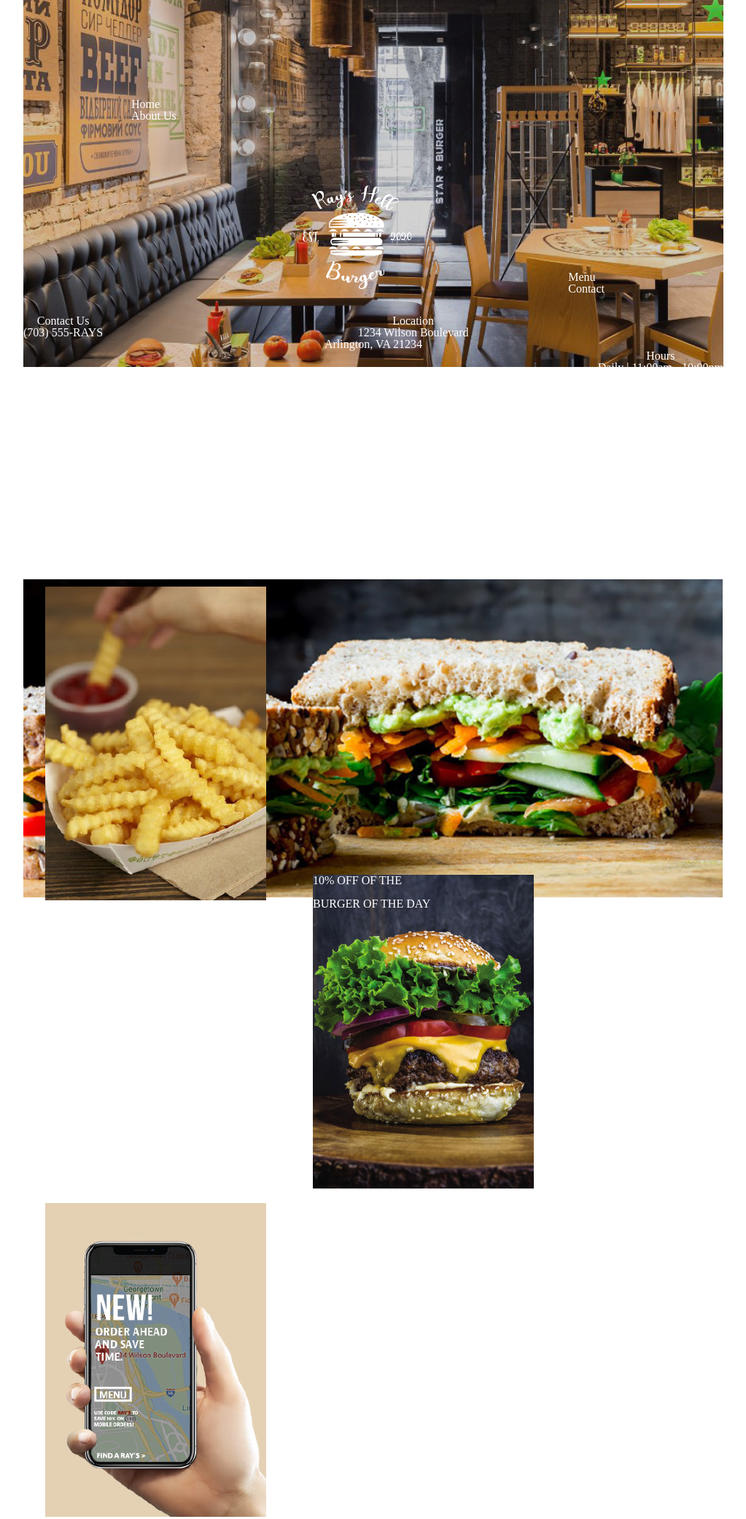
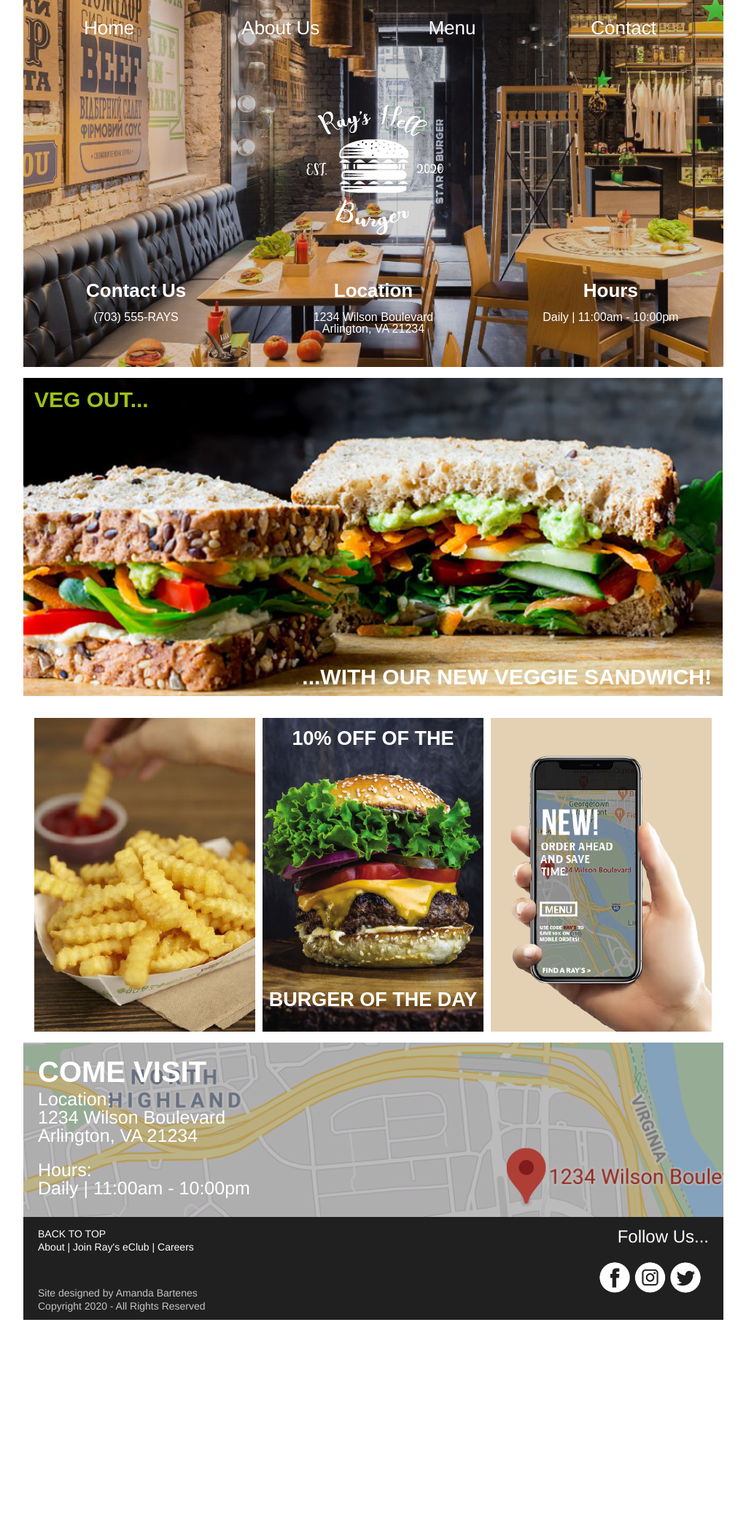
Before and after one commit to abartenes/AVT217-DL1, a plain HTML site: page p2/home.html in a window 1280 px wide. Shown: the top 2082 px of the page at 73% size, without its empty margins (128-1151 px from the left). After the commit the page ends 1809 px from the top, so only its background shows below. Drawn offline with Linux system fonts and the light colour scheme.

Commit message:
Add files via upload

```diff
--- /dev/null
+++ b/p2/css/home.css
@@ -0,0 +1,279 @@
+@charset "UTF-8";
+/* CSS Document */
+
+/* http://meyerweb.com/eric/tools/css/reset/
+   v2.0 | 20110126
+   License: none (public domain)
+*/
+
+html, body, div, span, applet, object, iframe,
+h1, h2, h3, h4, h5, h6, p, blockquote, pre,
+a, abbr, acronym, address, big, cite, code,
+del, dfn, em, img, ins, kbd, q, s, samp,
+small, strike, strong, sub, sup, tt, var,
+b, u, i, center,
+dl, dt, dd, ol, ul, li,
+fieldset, form, label, legend,
+table, caption, tbody, tfoot, thead, tr, th, td,
+article, aside, canvas, details, embed,
+figure, figcaption, footer, header, hgroup,
+menu, nav, output, ruby, section, summary,
+time, mark, audio, video {
+	margin: 0;
+	padding: 0;
+	border: 0;
+	font-size: 100%;
+	font: inherit;
+	vertical-align: baseline;
+}
+/* HTML5 display-role reset for older browsers */
+article, aside, details, figcaption, figure,
+footer, header, hgroup, menu, nav, section {
+	display: block;
+}
+body {
+	line-height: 1;
+}
+ol, ul {
+	list-style: none;
+}
+blockquote, q {
+	quotes: none;
+}
+blockquote:before, blockquote:after,
+q:before, q:after {
+	content: '';
+	content: none;
+}
+table {
+	border-collapse: collapse;
+	border-spacing: 0;
+}
+
+
+
+
+
+
+/* CSS Starts Here*/
+
+body {
+	width:960px;
+	margin:0 auto;
+	line-height:1;
+	font-family:"Helvetica Neue", Helvetica, Arial, "sans-serif";
+}
+
+header {
+	color:white;
+	width:960px;
+	height:503px;
+	float:left;
+	background-image:url("../img/homepage.png");
+	background-repeat:no-repeat;
+	clear:both;
+	margin:0 auto;
+}
+
+.navbar {
+	margin:0 auto;
+}
+
+.navbar a {
+	float:left;
+	padding:12px;
+	padding-top:25px;
+	color:white;
+	text-decoration:none;
+	font-size:26px;
+	font-weight:500;
+	width:22%;
+	text-align:center;
+	align-content:center;
+}
+
+#logo{
+	margin:0 auto;
+	padding-top:125px;
+	padding-bottom:45px;
+	max-height:210px;
+	max-width:210px;
+}
+
+#hero-head {
+	text-align: center;
+	margin:0 auto;
+	font-family:"bebas-neue",sans-serif;
+	font-weight:300;
+	column-count:3;
+}
+
+h1 {
+	font-family:"bebas-neue",sans-serif;
+	font-weight:550;
+	font-size:26px;
+	text-align: center;
+	color:white;
+	padding-top:5px;
+}
+
+#veggiesand {
+	width:959px;
+	height:436px;
+	background-image:url("../img/veggiesandwhich.png");
+	background-repeat:no-repeat;
+	margin:15px auto;
+	display:inline-block;
+	float:left;
+}
+
+#veggiesand h2 {
+	font-family:"bebas-neue",sans-serif;
+	font-size:30px;
+	font-weight:700;
+	padding-left:5px;
+	padding-top:15px;
+	color:#9dc21a;
+}
+
+#veggiesand p {
+	font-family:"bebas-neue",sans-serif;
+	font-size:30px;
+	font-weight:700;
+	text-align:right;
+	padding-right:25px;
+	padding-top:350px;
+	color:white;
+}
+
+article{
+	clear:both;
+	padding-left:10px;
+	padding-right:10px;
+}
+
+.boxes {
+	margin:15px 5px;
+	display:inline-block;
+	float:left;
+}
+
+#leftbox {
+	background-image:url("../img/frenchfries.png");
+	background-repeat:no-repeat;
+	width:303px;
+	height:430px;
+}
+
+#middlebox{
+	background-image:url("../img/burgerad.png");
+	background-repeat:no-repeat;
+	width:303px;
+	height:430px;
+	color:white;
+}
+
+.boxes h2 {
+	text-align:center;
+	font-family:"bebas-neue",sans-serif;
+	font-size:27px;
+	font-weight:700;
+	padding-top:15px;
+	padding-bottom:315px;
+}
+
+.boxes p {
+	text-align:center;
+	font-family:"bebas-neue",sans-serif;
+	font-size:27px;
+	font-weight:700;
+}
+
+#rightbox {
+	background-image:url("../img/mobilead copy.png");
+	background-repeat:no-repeat;
+	width:303px;
+	height:430px;
+}
+
+#info {
+	background-image:url("../img/locationad.png");
+	background-repeat:no-repeat;
+	width:940px;
+  	margin:0 auto;
+}
+
+#info h2{
+	font-family:"bebas-neue",sans-serif;
+	font-size:40px;
+	font-weight:700;
+	padding-bottom:5px;
+	padding-top:10px;
+	padding-left:5px;
+	color:white;
+}
+
+#info p{
+	font-family:'Helvetica Neue', Helvetica, Arial, 'sans-serif';
+	font-size:25px;
+	padding-bottom:22px;
+	padding-left:5px;
+	font-weight:350;
+}
+
+footer {
+    clear:both;
+    background-color:#202020;
+    width:960px;
+    padding-top:10px;
+    margin:0 auto;
+    overflow:hidden;
+}
+
+#footerright {
+	width:920px;
+	color:white;
+	text-align:right;
+	float:right;
+	padding-right:20px;
+	font-size:24px;
+	padding-top:5px;
+}
+
+#footerright img {
+	max-height:58px;
+	max-width:160px;
+	padding-top:15px;
+}
+
+#topleft {
+    font-family:"Helvetica Neue", Helvetica, Arial, "sans-serif";
+    color:white;
+    padding-left:20px;
+    font-size:14px;
+    line-height:18px;
+    float:left;
+	margin-top:-100px;
+}
+
+#topleft p {
+	font-family:"Helvetica Neue", Helvetica, Arial, "sans-serif";
+	color:#C5C5C5;
+	font-size:14px;
+	line-height:18px;
+	float:left;
+	padding-top:45px;
+	padding-bottom:10px;
+}
+
+footer a:link    {color:white; background-color:transparent; text-decoration:none}
+footer a:visited {color:#C5C5C5;}
+footer a:hover   {color:#8F0002; background-color:transparent; text-decoration:none}
+
+.navbar a:active {color:white; background-color:transparent; text-decoration:none}
+.navbar a:visited {color:white; background-color:transparent; text-decoration:none}
+.navbar a:hover {color:#8F0002; background-color:transparent; text-decoration:none}
+
+#hero-head a:link    {color:white; background-color:transparent; text-decoration:none}
+#hero-head a:visited {color:white}
+#hero-head a:hover   {color:#8F0002; background-color:transparent; text-decoration:none}
--- /dev/null
+++ b/p2/css/menu.css
@@ -0,0 +1,284 @@
+@charset "UTF-8";
+/* CSS Document */
+/* http://meyerweb.com/eric/tools/css/reset/
+   v2.0 | 20110126
+   License: none (public domain)
+*/
+
+html, body, div, span, applet, object, iframe,
+h1, h2, h3, h4, h5, h6, p, blockquote, pre,
+a, abbr, acronym, address, big, cite, code,
+del, dfn, em, img, ins, kbd, q, s, samp,
+small, strike, strong, sub, sup, tt, var,
+b, u, i, center,
+dl, dt, dd, ol, ul, li,
+fieldset, form, label, legend,
+table, caption, tbody, tfoot, thead, tr, th, td,
+article, aside, canvas, details, embed,
+figure, figcaption, footer, header, hgroup,
+menu, nav, output, ruby, section, summary,
+time, mark, audio, video {
+	margin: 0;
+	padding: 0;
+	border: 0;
+	font-size: 100%;
+	font: inherit;
+	vertical-align: baseline;
+}
+/* HTML5 display-role reset for older browsers */
+article, aside, details, figcaption, figure,
+footer, header, hgroup, menu, nav, section {
+	display: block;
+}
+body {
+	line-height: 1;
+}
+ol, ul {
+	list-style: none;
+}
+blockquote, q {
+	quotes: none;
+}
+blockquote:before, blockquote:after,
+q:before, q:after {
+	content: '';
+	content: none;
+}
+table {
+	border-collapse: collapse;
+	border-spacing: 0;
+}
+
+
+
+
+
+
+
+/* CSS Starts Here*/
+
+body {
+	width:960px;
+	margin:0 auto;
+	line-height:1;
+	font-family:"Helvetica Neue", Helvetica, Arial, "sans-serif";
+}
+
+header {
+	color:white;
+	width:960px;
+	height:503px;
+	float:left;
+	background-image:url("../img/raysmenu.png");
+	background-repeat:no-repeat;
+	clear:both;
+	margin:0 auto;
+}
+
+.navbar {
+	margin:0 auto;
+}
+
+.navbar a {
+	float:left;
+	padding:12px;
+	padding-top:25px;
+	color:white;
+	text-decoration:none;
+	font-size:26px;
+	font-weight:500;
+	width:22%;
+	text-align:center;
+	align-content:center;
+}
+
+#logo{
+	margin:0 auto;
+	padding-top:125px;
+	padding-bottom:45px;
+	max-height:210px;
+	max-width:210px;
+}
+
+#hero-head {
+	text-align: center;
+	margin:0 auto;
+	font-family:"bebas-neue",sans-serif;
+	font-weight:300;
+	column-count:3;
+}
+
+ol, ul, li {
+	list-style:none;
+}
+
+li{
+	float:left;
+	font-weight:300;
+}
+
+h1 {
+	font-family:"bebas-neue",sans-serif;
+	font-weight:550;
+	font-size:26px;
+	text-align: center;
+	color:white;
+	padding-top:5px;
+}
+
+h2 {
+	font-family:"bebas-neue",sans-serif;
+	font-weight:700;
+	font-size:28px;
+	color:#8F0002;
+	padding-bottom:20px;
+}
+
+.menuitems {
+	max-width:545px;
+	float:left;
+	line-height:18px;
+}
+
+.menuitems li {
+	float:left;
+	width:545px;
+}
+
+.menuitems h3 {
+	font-family:"bebas-neue",sans-serif;
+	font-weight:550;
+	font-size:18px;
+}
+
+.foodphoto {
+	float:right;
+	margin-right:80px;
+}
+
+.cost {
+	font-weight:bold;
+	color:#8F0002;
+	padding-left:5px;
+}
+
+article{
+	width:960px;
+	clear:both;
+	padding-top:35px;
+	margin-left:40px;
+	margin-right:10px;
+}
+
+section{
+	max-width:960px;
+}
+
+#burgers {
+	clear:both;
+	width:960px;
+	padding-bottom:45px;
+	float:left;
+}
+
+#burgers img {
+	padding-top:55px;
+}
+
+#hotdogs {
+	clear:both;
+	width:960px;
+	padding-bottom:45px;
+	float:left;
+}
+
+#hotdogs img {
+	padding-top:35px;
+}
+
+#sandwiches {
+	clear:both;
+	width:960px;
+	padding-bottom:55px;
+	float:left;
+}
+
+#sandwiches img {
+	padding-top:40px;
+}
+
+#fries {
+	clear:both;
+	width:960px;
+	padding-bottom:60px;
+	float:left;
+}
+
+#fries img {
+	padding-top:15px;
+}
+
+#toppings {
+	clear:both;
+	width:960px;
+	padding-bottom:25px;
+	float:left;
+}
+
+
+footer {
+    clear:both;
+    background-color:#202020;
+    width:960px;
+    padding-top:10px;
+    margin:0 auto;
+    overflow:hidden;
+}
+
+#footerright {
+	width:920px;
+	color:white;
+	text-align:right;
+	float:right;
+	padding-right:20px;
+	font-size:24px;
+	padding-top:5px;
+}
+
+#footerright img {
+	max-height:58px;
+	max-width:160px;
+	padding-top:15px;
+}
+
+#topleft {
+    font-family:"Helvetica Neue", Helvetica, Arial, "sans-serif";
+    color:white;
+    padding-left:20px;
+    font-size:14px;
+    line-height:18px;
+    float:left;
+	margin-top:-100px;
+}
+
+#topleft p {
+	font-family:"Helvetica Neue", Helvetica, Arial, "sans-serif";
+	color:#C5C5C5;
+	font-size:14px;
+	line-height:18px;
+	float:left;
+	padding-top:45px;
+	padding-bottom:10px;
+}
+
+footer a:link    {color:white; background-color:transparent; text-decoration:none}
+footer a:visited {color:#C5C5C5;}
+footer a:hover   {color:#8F0002; background-color:transparent; text-decoration:none}
+
+.navbar a:active {color:white; background-color:transparent; text-decoration:none}
+.navbar a:visited {color:white; background-color:transparent; text-decoration:none}
+.navbar a:hover {color:#8F0002; background-color:transparent; text-decoration:none}
+
+#hero-head a:link    {color:white; background-color:transparent; text-decoration:none}
+#hero-head a:visited {color:white}
+#hero-head a:hover   {color:#8F0002; background-color:transparent; text-decoration:none}
--- a/p2/home.html
+++ b/p2/home.html
@@ -3,34 +3,34 @@
 <head>
 <meta charset="UTF-8">
 <title>Ray's Home</title>
-	<link rel="stylesheet" href="home.css">
+	<link rel="stylesheet" href="css/home.css">
 </head>
 	<a id="top"></a>
 
 <body>
 	<header>
-		<nav>
-			<li><a href="">Home</a></li>
-			<li><a href="raysmenu.html">About Us</a></li>
-		</nav><!--left side of nav-->
+		<div class="navbar">
+				<a href="home.html">Home</a>
+				<a href="#location" class="smoothScroll">About Us</a>
+				<a href="menu.html">Menu</a>
+				<a href="#location" class="smoothScroll">Contact</a>
+			</div>
 		<div id="logo">
-		<img src="img/rayslogo.png" alt="rays logo">
+				<img src="img/rayslogo copy.png" alt="rays logo">
 			</div>
-
-		<div id="nav-right"><!---right side of nav-->
-			<li><a href="#location" class="smoothScroll">Menu</a></li>
-			<li><a href="#location" class="smoothScroll">Contact</a></li>
+		<div id="hero-head">
+				<div class="column"><h1>Contact Us</h1><br>(703) 555-RAYS</div>
+				<div class="column"><h1>Location</h1><br>1234 Wilson Boulevard<br>Arlington, VA 21234</div>
+				<div class="column"><h1>Hours</h1><br>Daily | 11:00am - 10:00pm</div>
     	    </div>
-
-		<div id="hero-head">
-			<h1>Contact Us<br>(703) 555-RAYS</h1>
-			<h2>Location<br>1234 Wilson Boulevard<br>Arlington, VA 21234</h2>
-			<p>Hours<br>Daily | 11:00am - 10:00pm</p>
-		</div><!--hero photo ends-->
 	</header>
 
+	<article id="veggiesand">
+		<h2>VEG OUT...<br></h2>
+		<p>...WITH OUR NEW VEGGIE SANDWICH!</p>
+	</article>
+
 	<article>
-		<section id="boxes">
 		<div class="boxes"><div id="leftbox">
 			</div></div>
 		<div class="boxes"><div id="middlebox"><div class="boxtext">
@@ -38,27 +38,26 @@
 			</div></div></div>
 		<div class="boxes"><div id="rightbox">
 			</div></div>
-		</section>
 	</article>
 
 	<article id="info">
 		<h2><a id="location">
-		<h2>COME VISIT</h2><p>Location<br>1234 Wilson Boulevard<br>Arlington, VA 21234</p><br><p>Hours<br>Daily | 11:00am - 10:00pm</p>
+			<h2>COME VISIT</h2>
+			<p>Location:<br>1234 Wilson Boulevard<br>Arlington, VA 21234</p>
+			<p>Hours:<br>Daily | 11:00am - 10:00pm</p>
 		</a></h2>
 	</article>
 
-
 	<footer>
 		<section id="footerright">
-			<p>Follow Us<br>
-			<img src="img/socialmedia.png" alt="social media logos">
-			</p>
+			<p>Follow Us...<br>
+			<img src="img/socialmedia.png" alt="social media logos"></p>
 			</section>
 
 		<div id="topleft">
 			<dl>
 			<dd><a href="#top" class="smoothScroll">BACK TO TOP</a></dd>
-			<dd>About | Join Ray's eClub | Career</dd>
+			<dd>About | Join Ray's eClub | Careers</dd>
 			<p>Site designed by Amanda Bartenes<br>Copyright 2020 - All Rights Reserved</p>
 			</dl>
 		</div>
```
Also changed, not shown: p2/menu.html (+22 -29 lines). Lines whose indentation alone changed are shown as unchanged.
